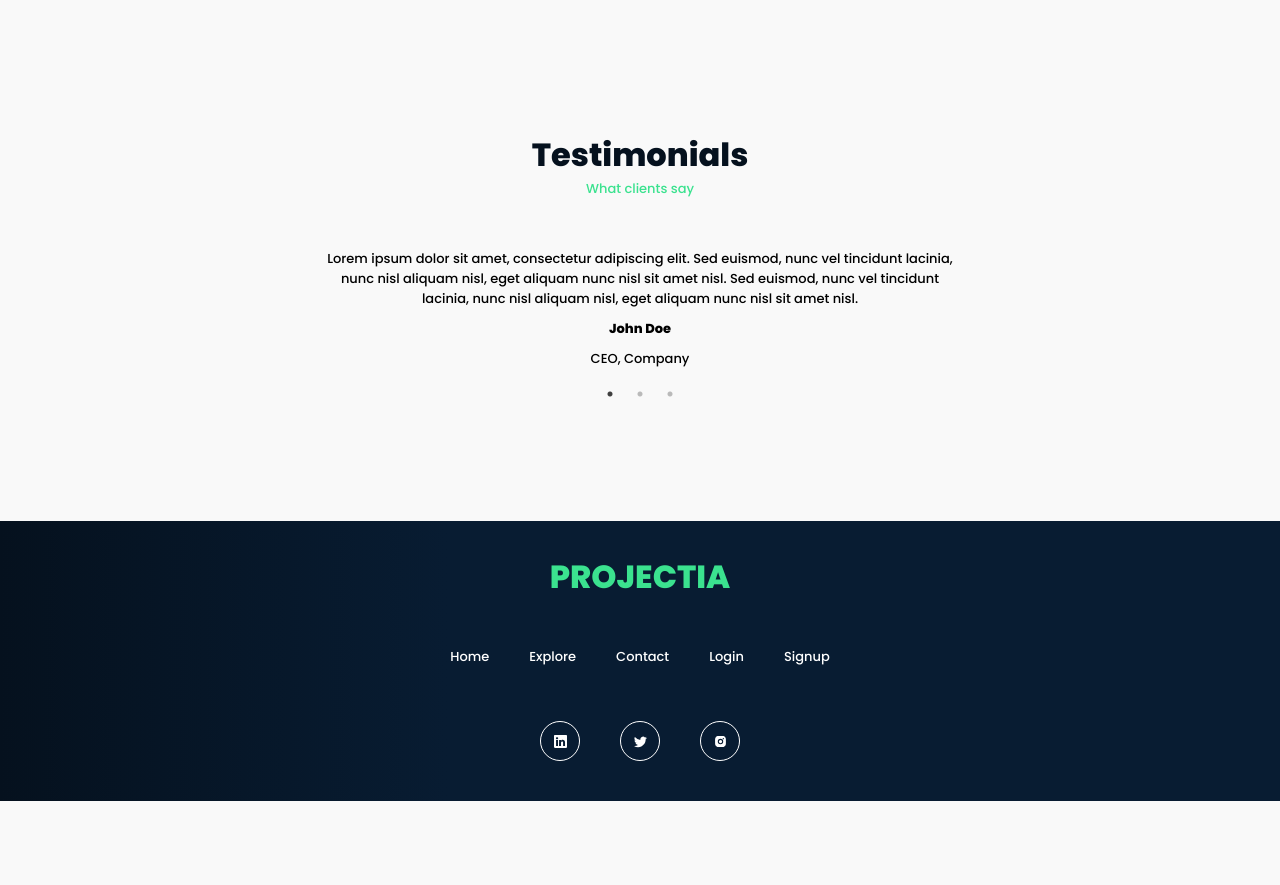
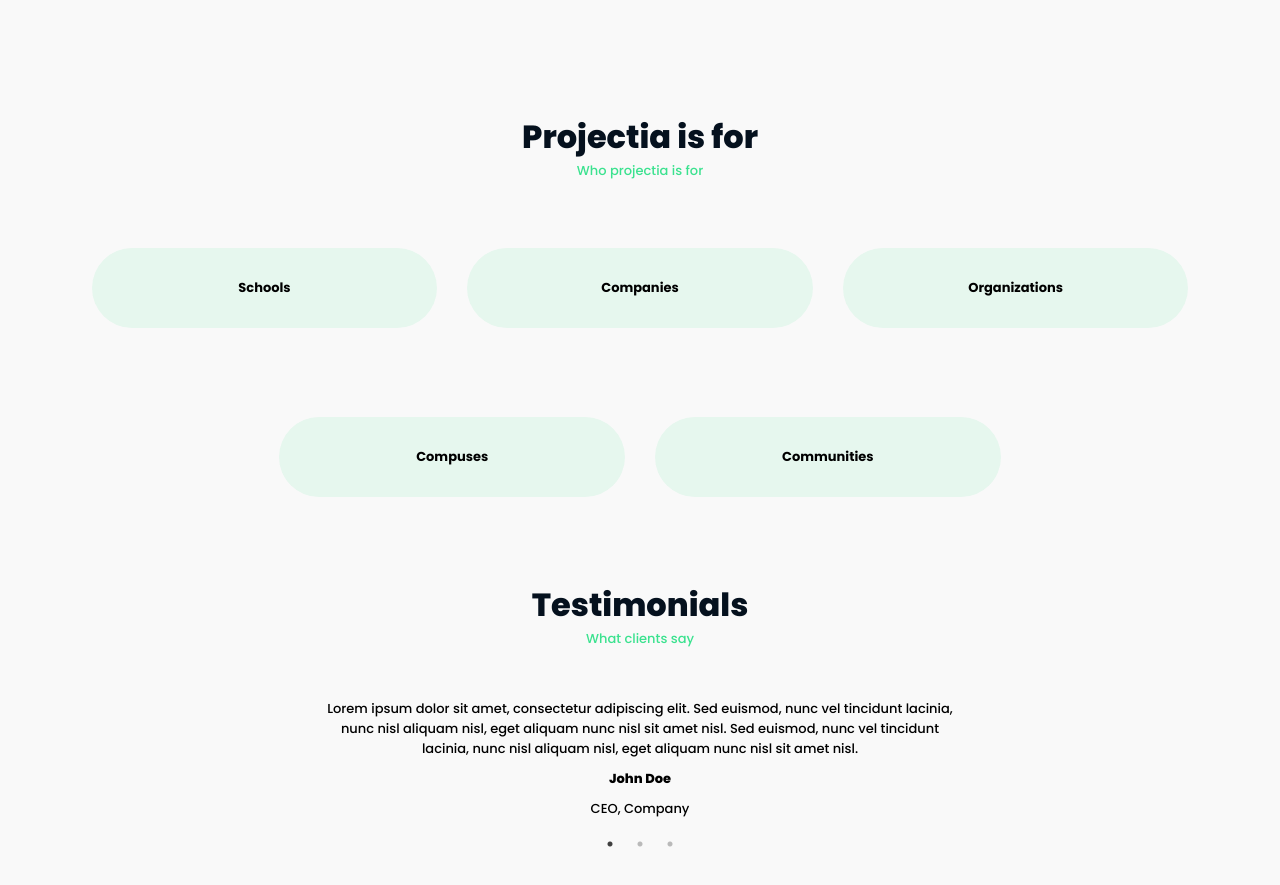
Before and after one commit to aamines/frontend, a React (Create React App) app: page / in a window 1280 px wide. Shown: the part 4349-5234 px from the top of the page. Before the commit the page ends 5150 px from the top, so only its background shows below. Built offline with nearby package versions, Linux system fonts and the light colour scheme.

Commit message:
finished landing page

```diff
--- /dev/null
+++ b/src/components/main/clients.jsx
@@ -0,0 +1,79 @@
+import React from "react";
+import styled from "styled-components";
+
+const Clients = () => {
+  return (
+    <Container>
+      <div className="header">
+        <p className="head">Projectia is for</p>
+        <p>Who projectia is for</p>
+      </div>
+      <div className="content">
+        <div className="box">
+          <p>Schools</p>
+        </div>
+        <div className="box">
+          <p>Companies</p>
+        </div>
+        <div className="box">
+          <p>Organizations</p>
+        </div>
+        <div className="box">
+          <p>Compuses</p>
+        </div>
+        <div className="box">
+          <p>Communities</p>
+        </div>
+      </div>
+    </Container>
+  );
+};
+
+const Container = styled.div`
+  width: 90%;
+  height: 450px;
+
+  .header {
+    width: 100%;
+    height: 25%;
+    display: flex;
+    flex-direction: column;
+    align-items: center;
+    justify-content: center;
+
+    p.head {
+      font-size: 2rem;
+      font-weight: 800;
+      color: var(--dark);
+    }
+
+    p {
+      color: var(--bright);
+    }
+  }
+
+  .content {
+    width: 100%;
+    height: 75%;
+    display: flex;
+    flex-direction: row;
+    align-items: center;
+    justify-content: center;
+    flex-wrap: wrap;
+
+    .box {
+      width: 30%;
+      text-align: center;
+      border-radius: 50px;
+      padding: 30px 50px;
+      margin: 0 15px;
+      background: var(--hero);
+
+      p {
+        font-weight: 700;
+      }
+    }
+  }
+`;
+
+export default Clients;
--- a/src/pages/main.jsx
+++ b/src/pages/main.jsx
@@ -7,6 +7,7 @@ import Some from "../components/main/some";
 import Hero from "../components/main/hero";
 import About from "../components/main/about";
 import Founder from "../components/main/founder";
+import Clients from "../components/main/clients";
 import Testimonials from "../components/main/testimonials";
 
 const Main = () => {
@@ -23,6 +24,9 @@ const Main = () => {
       </div>
       <div className="founder">
         <Founder />
+      </div>
+      <div className="clients">
+        <Clients />
       </div>
       <div className="testimonials">
         <Testimonials />
@@ -69,6 +73,15 @@ const Container = styled.div`
     justify-content: center;
   }
 
+  .clients {
+    width: 100%;
+    height: auto;
+    display: flex;
+    flex-direction: row;
+    align-items: center;
+    justify-content: center;
+  }
+
   .testimonials {
     width: 100%;
     height: auto;
```
